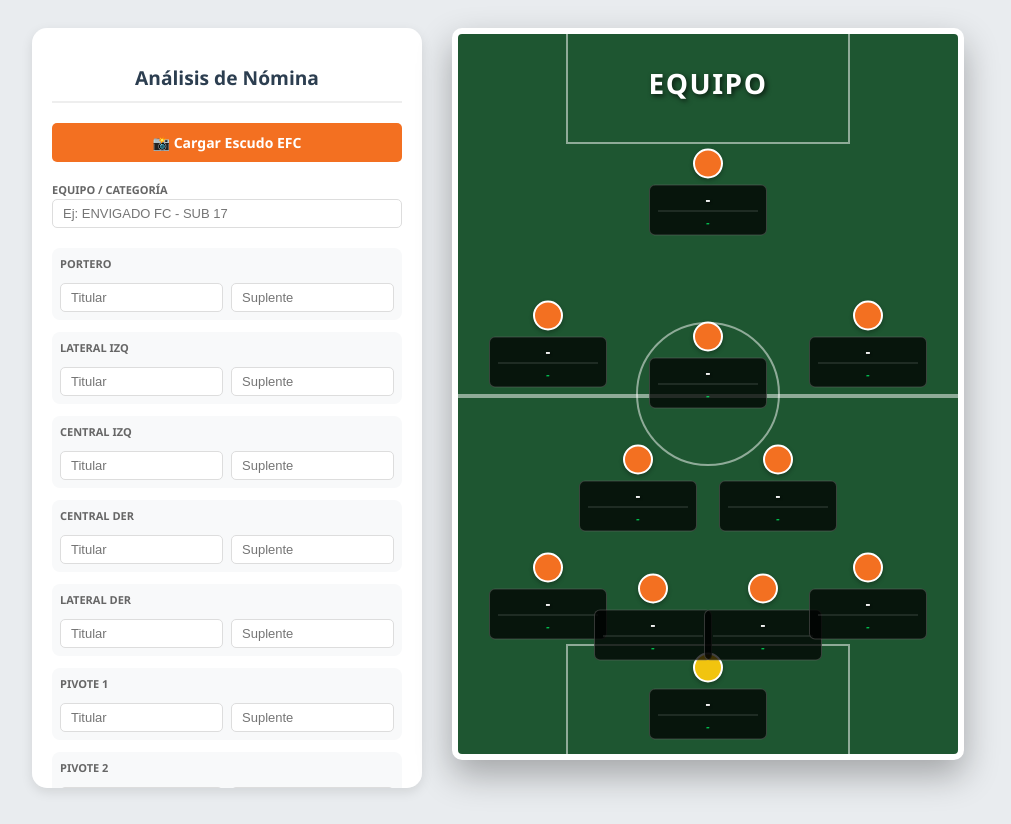
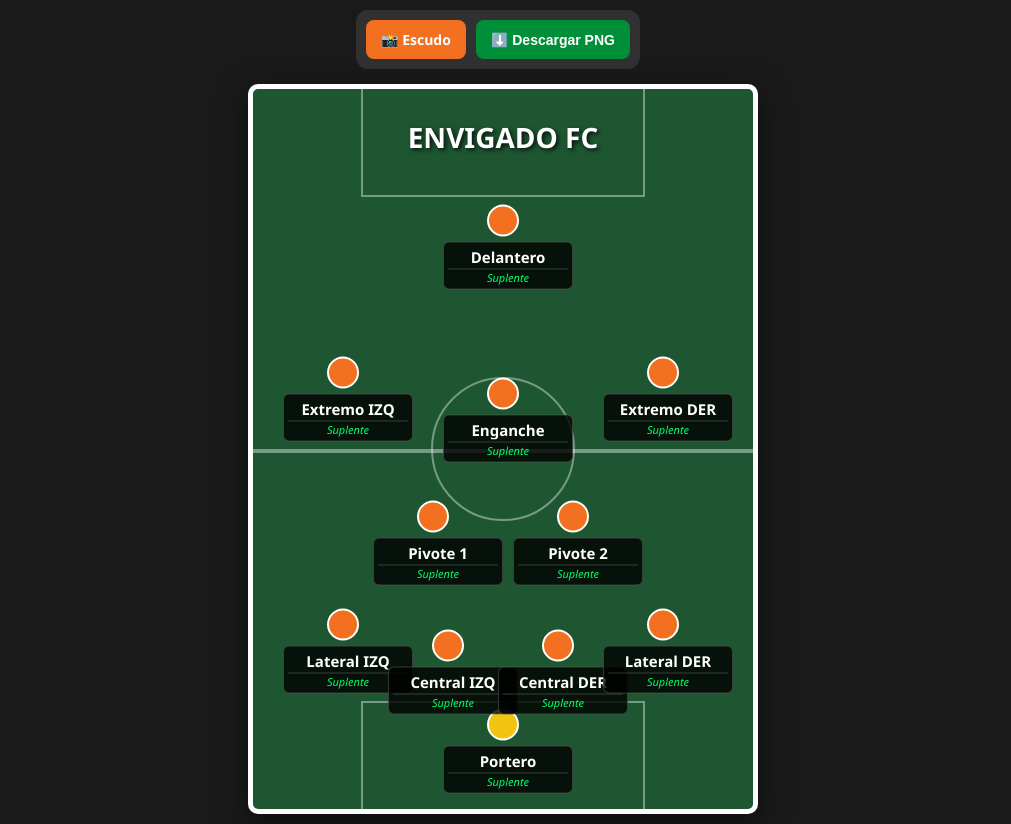
Before and after one commit to spelaezr-prog/sub-15, a plain HTML site: page index.html in a window 1280 px wide. Shown: the whole page, without its empty margins (142-1153 px from the left). Drawn offline with nearby package versions, Linux system fonts and the light colour scheme.

Commit message:
Update index.html

```diff
--- a/index.html
+++ b/index.html
@@ -3,46 +3,132 @@
 <head>
     <meta charset="UTF-8">
     <meta name="viewport" content="width=device-width, initial-scale=1.0">
-    <title>Scouting Pro - Cantera de Héroes</title>
+    <title>Pizarra Táctica - Envigado FC</title>
     <script src="https://cdnjs.cloudflare.com/ajax/libs/html2canvas/1.4.1/html2canvas.min.js"></script>
     <style>
-        body { font-family: 'Segoe UI', Tahoma, sans-serif; background-color: #e9ecef; display: flex; padding: 20px; gap: 30px; justify-content: center; flex-wrap: wrap; }
+        :root { --efc-orange: #f37021; --efc-green: #008f39; }
 
-        /* Panel de Controles */
-        #controls { background: white; padding: 20px; border-radius: 15px; width: 350px; box-shadow: 0 4px 12px rgba(0,0,0,0.1); max-height: 90vh; overflow-y: auto; }
-        h2 { text-align: center; color: #2c3e50; margin-bottom: 20px; font-size: 1.2rem; border-bottom: 2px solid #eee; padding-bottom: 10px; }
+        body {
+            font-family: 'Segoe UI', Tahoma, sans-serif;
+            background-color: #1a1a1a;
+            margin: 0;
+            display: flex;
+            flex-direction: column;
+            align-items: center;
+            padding: 10px;
+            color: white;
+        }
 
-        .pos-row { display: grid; grid-template-columns: 1fr 1fr; gap: 8px; margin-bottom: 12px; padding: 8px; border-radius: 8px; background: #f8f9fa; }
-        .pos-label { grid-column: 1 / span 2; font-size: 11px; font-weight: bold; color: #666; text-transform: uppercase; margin-bottom: 4px; }
+        /* Barra de herramientas flotante */
+        .toolbar {
+            display: flex;
+            gap: 10px;
+            margin-bottom: 15px;
+            background: rgba(255,255,255,0.1);
+            padding: 10px;
+            border-radius: 12px;
+            backdrop-filter: blur(5px);
+        }
 
-        input { width: 100%; padding: 6px 10px; border: 1px solid #ddd; border-radius: 5px; font-size: 13px; outline: none; box-sizing: border-box; }
-        .file-label { display: block; background: #f37021; color: white; padding: 10px; text-align: center; border-radius: 5px; cursor: pointer; margin-bottom: 15px; font-size: 14px; font-weight: bold; }
+        .btn {
+            padding: 10px 15px;
+            border: none;
+            border-radius: 8px;
+            font-weight: bold;
+            cursor: pointer;
+            font-size: 14px;
+            transition: 0.3s;
+        }
+        .btn-orange { background: var(--efc-orange); color: white; }
+        .btn-green { background: var(--efc-green); color: white; }
 
-        .download-btn { width: 100%; padding: 15px; background-color: #008f39; color: white; border: none; border-radius: 10px; font-size: 16px; font-weight: bold; cursor: pointer; margin-top: 10px; transition: background 0.3s; }
-        .download-btn:hover { background-color: #00702d; }
+        /* Contenedor de la Cancha */
+        #canvas-wrapper {
+            width: 100%;
+            max-width: 500px;
+            position: relative;
+        }
 
-        /* Campo de Fútbol */
-        #canvas-container { position: relative; width: 500px; height: 720px; background-color: #1e5631; border: 6px solid #fff; border-radius: 10px; overflow: hidden; box-shadow: 0 15px 35px rgba(0,0,0,0.3); }
-        .pitch-line { position: absolute; border: 2px solid rgba(255,255,255,0.5); }
-        #half-line { width: 100%; top: 50%; left: 0; border-top: 2px solid rgba(255,255,255,0.5); }
-        #center-circle { width: 140px; height: 140px; border-radius: 50%; top: 50%; left: 50%; transform: translate(-50%, -50%); }
-        #area-top { width: 280px; height: 110px; top: -2px; left: 50%; transform: translateX(-50%); border-top: none; }
-        #area-bottom { width: 280px; height: 110px; bottom: -2px; left: 50%; transform: translateX(-50%); border-bottom: none; }
+        #canvas-container {
+            position: relative;
+            width: 100%;
+            aspect-ratio: 500 / 720;
+            background-color: #1e5631;
+            border: 5px solid #fff;
+            border-radius: 10px;
+            overflow: hidden;
+            box-shadow: 0 10px 30px rgba(0,0,0,0.5);
+        }
 
-        /* Logo y Título */
-        #club-logo-display { position: absolute; top: 15px; right: 15px; width: 70px; height: 70px; object-fit: contain; z-index: 20; filter: drop-shadow(0 2px 4px rgba(0,0,0,0.4)); }
-        #team-title { position: absolute; top: 30px; left: 0; width: 100%; text-align: center; color: #fff; font-size: 28px; font-weight: 800; text-transform: uppercase; letter-spacing: 1.5px; text-shadow: 2px 2px 5px rgba(0,0,0,0.7); z-index: 10; padding: 0 10px; box-sizing: border-box; }
+        /* Líneas del campo */
+        .pitch-line { position: absolute; border: 2px solid rgba(255,255,255,0.4); pointer-events: none; }
+        #half-line { width: 100%; top: 50%; left: 0; border-top: 2px solid rgba(255,255,255,0.4); }
+        #center-circle { width: 28%; aspect-ratio: 1; border-radius: 50%; top: 50%; left: 50%; transform: translate(-50%, -50%); }
+        #area-top { width: 56%; height: 15%; top: -2px; left: 50%; transform: translateX(-50%); border-top: none; }
+        #area-bottom { width: 56%; height: 15%; bottom: -2px; left: 50%; transform: translateX(-50%); border-bottom: none; }
 
-        /* Jugadores con colores EFC y fuentes más grandes */
-        .player-unit { position: absolute; text-align: center; width: 120px; transform: translate(-50%, -50%); z-index: 5; }
-        .dot { width: 26px; height: 26px; background: #f37021; border: 2.5px solid #fff; border-radius: 50%; margin: 0 auto 6px auto; box-shadow: 0 2px 4px rgba(0,0,0,0.3); }
+        /* Logo y Título Editable */
+        #club-logo-display { position: absolute; top: 2%; right: 3%; width: 15%; height: auto; z-index: 20; cursor: pointer; }
+
+        #team-title {
+            position: absolute;
+            top: 4%;
+            left: 0;
+            width: 100%;
+            text-align: center;
+            color: #fff;
+            font-size: 28px;
+            font-weight: 800;
+            text-transform: uppercase;
+            text-shadow: 2px 2px 4px rgba(0,0,0,0.8);
+            z-index: 10;
+            outline: none;
+            cursor: text;
+        }
+
+        /* Jugadores con edición directa */
+        .player-unit { position: absolute; text-align: center; width: 24%; transform: translate(-50%, -50%); z-index: 5; }
+        .dot { width: 28px; height: 28px; background: var(--efc-orange); border: 2.5px solid #fff; border-radius: 50%; margin: 0 auto 5px auto; }
         .gk .dot { background: #f1c40f; }
 
-        .name-box { background: rgba(0,0,0,0.75); padding: 4px 8px; border-radius: 6px; display: inline-block; min-width: 100px; border: 1px solid rgba(255,255,255,0.2); }
-        .starter { color: #fff; font-size: 15px; font-weight: bold; display: block; line-height: 1.2; text-shadow: 1px 1px 2px rgba(0,0,0,0.5); }
-        .sub { color: #00ff6a; font-size: 12px; font-style: italic; display: block; border-top: 1px solid rgba(255,255,255,0.2); margin-top: 3px; padding-top: 2px; }
+        .name-box {
+            background: rgba(0,0,0,0.8);
+            padding: 4px;
+            border-radius: 6px;
+            display: inline-block;
+            width: 100%;
+            border: 1px solid rgba(255,255,255,0.2);
+            cursor: text;
+        }
 
-        /* Posiciones 1-4-2-3-1 ajustadas por el nuevo tamaño */
+        .starter {
+            color: #fff;
+            font-size: 15px;
+            font-weight: bold;
+            display: block;
+            outline: none;
+            white-space: nowrap;
+            overflow: hidden;
+        }
+
+        .sub {
+            color: #00ff6a;
+            font-size: 11px;
+            font-style: italic;
+            display: block;
+            border-top: 1px solid rgba(255,255,255,0.2);
+            margin-top: 2px;
+            outline: none;
+            min-height: 12px;
+        }
+
+        /* Estilo al editar */
+        [contenteditable="true"]:focus {
+            background: rgba(255,255,255,0.1);
+            border-radius: 4px;
+        }
+
+        /* Posiciones 1-4-2-3-1 */
         #pos-GK { top: 92%; left: 50%; }
         #pos-DFI { top: 78%; left: 18%; }
         #pos-DFC1 { top: 81%; left: 39%; }
@@ -58,25 +144,17 @@
 </head>
 <body>
 
-    <div id="controls">
-        <h2>Análisis de Nómina</h2>
-
-        <label class="file-label" for="logo-upload">📸 Cargar Escudo EFC</label>
+    <div class="toolbar">
+        <label class="btn btn-orange" for="logo-upload">📸 Escudo</label>
         <input type="file" id="logo-upload" accept="image/*" style="display:none" onchange="loadLogo(event)">
-
-        <div style="margin-bottom: 20px;">
-            <label class="pos-label">Equipo / Categoría</label>
-            <input type="text" id="in-team" placeholder="Ej: ENVIGADO FC - SUB 17" onkeyup="sync()">
+        <button class="btn btn-green" onclick="saveImage()">⬇️ Descargar PNG</button>
     </div>
 
-        <div id="inputs-container"></div>
-
-        <button class="download-btn" onclick="saveImage()">⬇️ Descargar Reporte PNG</button>
-    </div>
-
+    <div id="canvas-wrapper">
         <div id="canvas-container">
             <img id="club-logo-display" src="" style="display:none;">
-        <div id="team-title">EQUIPO</div>
+            <div id="team-title" contenteditable="true">ENVIGADO FC</div>
+
             <div class="pitch-line" id="half-line"></div>
             <div class="pitch-line" id="center-circle"></div>
             <div class="pitch-line" id="area-top"></div>
@@ -84,39 +162,32 @@
 
             <div id="players-on-pitch"></div>
         </div>
+    </div>
 
     <script>
         const posiciones = [
-            {id: 'GK', label: 'Portero', class: 'gk'},
-            {id: 'DFI', label: 'Lateral Izq', class: ''},
-            {id: 'DFC1', label: 'Central Izq', class: ''},
-            {id: 'DFC2', label: 'Central Der', class: ''},
-            {id: 'DFD', label: 'Lateral Der', class: ''},
-            {id: 'MCD1', label: 'Pivote 1', class: ''},
-            {id: 'MCD2', label: 'Pivote 2', class: ''},
-            {id: 'MI', label: 'Volante Izq', class: ''},
-            {id: 'MCO', label: 'Enganche', class: ''},
-            {id: 'MD', label: 'Volante Der', class: ''},
-            {id: 'DC', label: 'Delantero', class: ''}
+            {id: 'GK', class: 'gk', t: 'Portero', s: 'Suplente'},
+            {id: 'DFI', class: '', t: 'Lateral IZQ', s: 'Suplente'},
+            {id: 'DFC1', class: '', t: 'Central IZQ', s: 'Suplente'},
+            {id: 'DFC2', class: '', t: 'Central DER', s: 'Suplente'},
+            {id: 'DFD', class: '', t: 'Lateral DER', s: 'Suplente'},
+            {id: 'MCD1', class: '', t: 'Pivote 1', s: 'Suplente'},
+            {id: 'MCD2', class: '', t: 'Pivote 2', s: 'Suplente'},
+            {id: 'MI', class: '', t: 'Extremo IZQ', s: 'Suplente'},
+            {id: 'MCO', class: '', t: 'Enganche', s: 'Suplente'},
+            {id: 'MD', class: '', t: 'Extremo DER', s: 'Suplente'},
+            {id: 'DC', class: '', t: 'Delantero', s: 'Suplente'}
         ];
 
-        const inputsDiv = document.getElementById('inputs-container');
         const pitchDiv = document.getElementById('players-on-pitch');
 
         posiciones.forEach(p => {
-            inputsDiv.innerHTML += `
-                <div class="pos-row">
-                    <span class="pos-label">${p.label}</span>
-                    <input type="text" id="tit-${p.id}" placeholder="Titular" onkeyup="sync()">
-                    <input type="text" id="sup-${p.id}" placeholder="Suplente" onkeyup="sync()">
-                </div>
-            `;
             pitchDiv.innerHTML += `
                 <div class="player-unit ${p.class}" id="pos-${p.id}">
                     <div class="dot"></div>
                     <div class="name-box">
-                        <span class="starter" id="lbl-tit-${p.id}">-</span>
-                        <span class="sub" id="lbl-sup-${p.id}">-</span>
+                        <span class="starter" contenteditable="true">${p.t}</span>
+                        <span class="sub" contenteditable="true">${p.s}</span>
                     </div>
                 </div>
             `;
@@ -128,24 +199,16 @@
             output.style.display = 'block';
         }
 
-        function sync() {
-            document.getElementById('team-title').innerText = document.getElementById('in-team').value || "EQUIPO";
-            posiciones.forEach(p => {
-                const t = document.getElementById('tit-' + p.id).value;
-                const s = document.getElementById('sup-' + p.id).value;
-                document.getElementById('lbl-tit-' + p.id).innerText = t || "-";
-                document.getElementById('lbl-sup-' + p.id).innerText = s ? s : "";
-            });
-        }
-
         function saveImage() {
             const container = document.getElementById("canvas-container");
-            const team = document.getElementById('in-team').value || 'analisis';
+            const team = document.getElementById('team-title').innerText;
 
             html2canvas(container, {
                 scale: 3,
+                width: 500,
+                height: 720,
                 useCORS: true,
-                backgroundColor: null
+                backgroundColor: "#1e5631"
             }).then(canvas => {
                 const link = document.createElement('a');
                 link.download = `Nomina_${team.replace(/\s+/g, '_')}.png`;
```
Lines whose indentation alone changed are shown as unchanged.
